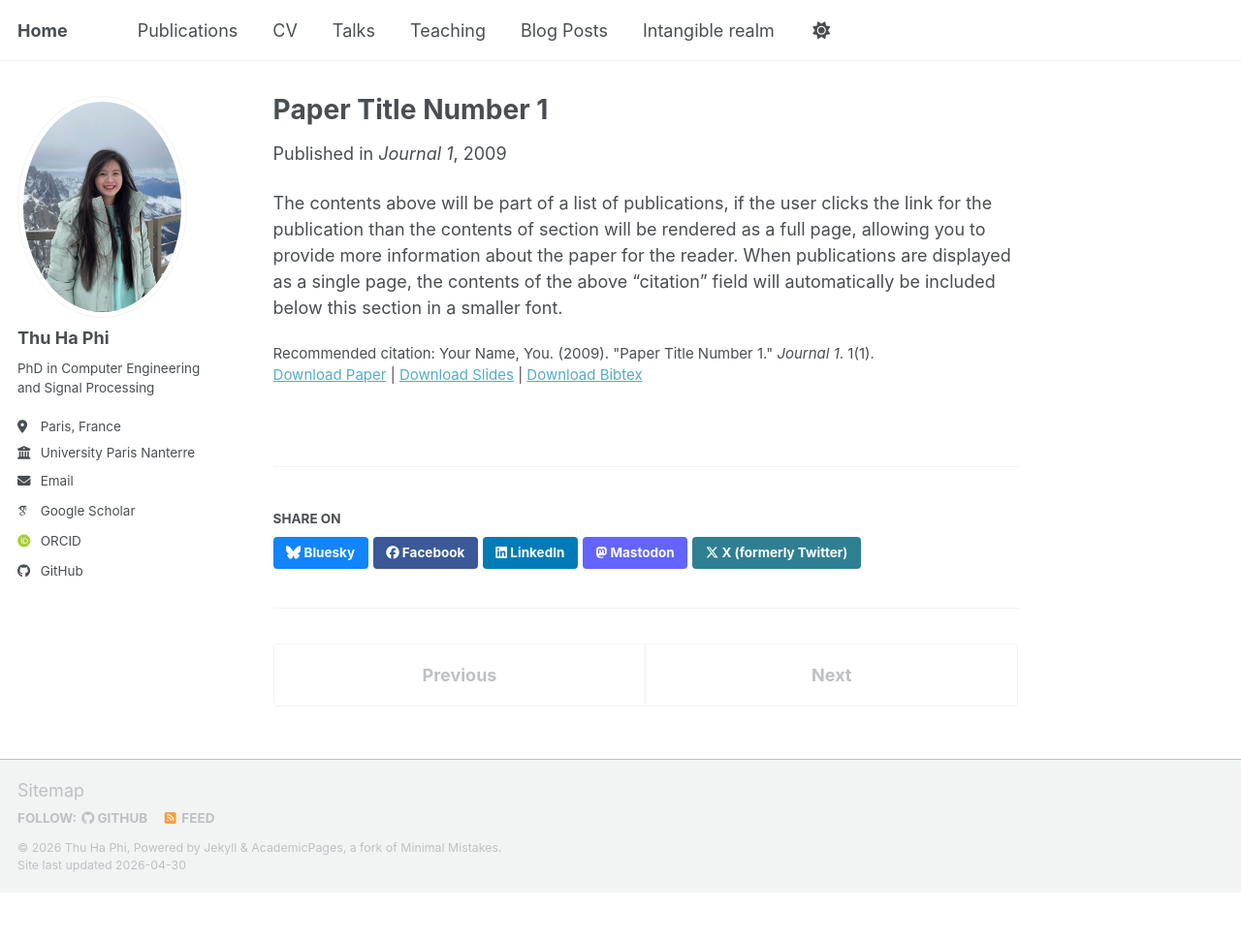
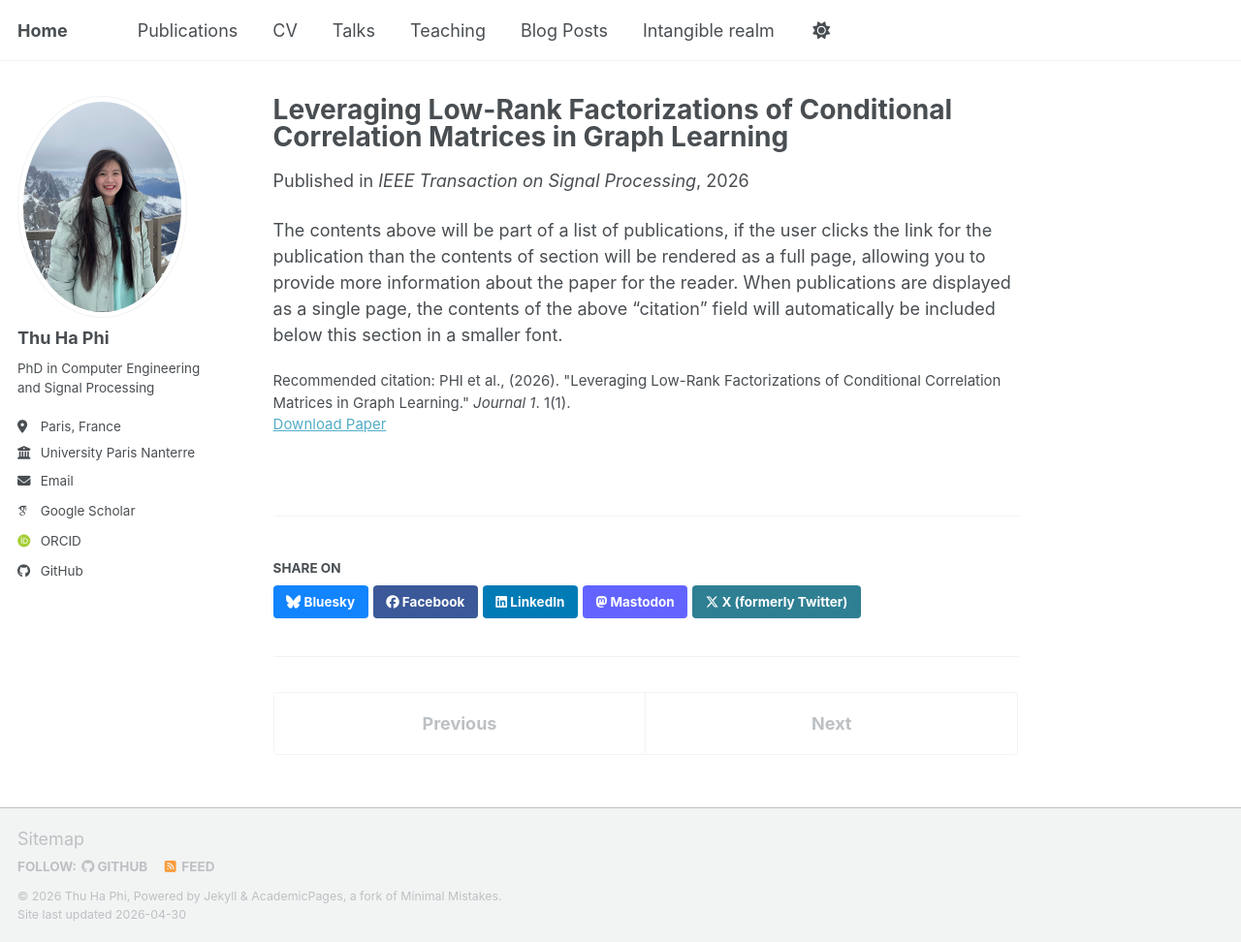
Before and after one commit to ChionanthusRetusus/thuhaphi.github.io, a Jekyll site: the page built from _publications/2009-10-01-paper-title-number-1.md, in a window 1280 px wide and 972 px high. Shown: the whole window at 97% size. Built offline with Jekyll 4.4.1, drawn with Linux system fonts in a browser that asks for light colours; some web fonts are replaced; a script bundle is joined from its source files by our own code; library files that are not in the unit come from our copies.

Commit message:
Update 2009-10-01-paper-title-number-1.md

```diff
--- a/_publications/2009-10-01-paper-title-number-1.md
+++ b/_publications/2009-10-01-paper-title-number-1.md
@@ -1,14 +1,12 @@
 ---
-title: "Paper Title Number 1"
+title: "Leveraging Low-Rank Factorizations of Conditional Correlation Matrices in Graph Learning"
 collection: publications
 category: manuscripts
-permalink: /publication/2009-10-01-paper-title-number-1
-excerpt: 'This paper is about the number 1. The number 2 is left for future work.'
-date: 2009-10-01
-venue: 'Journal 1'
-slidesurl: 'https://academicpages.github.io/files/slides1.pdf'
-paperurl: 'https://academicpages.github.io/files/paper1.pdf'
-bibtexurl: 'https://academicpages.github.io/files/bibtex1.bib'
-citation: 'Your Name, You. (2009). &quot;Paper Title Number 1.&quot; <i>Journal 1</i>. 1(1).'
+permalink: /publication/2026-01-22-Leveraging-Low-Rank-Factorizations-of-Conditional-Correlation-Matrices-in-Graph-Learning
+excerpt: ''
+date: 2026-01-22
+venue: 'IEEE Transaction on Signal Processing'
+paperurl: 'https://ieeexplore.ieee.org/abstract/document/11360769'
+citation: 'PHI et al., (2026). &quot;Leveraging Low-Rank Factorizations of Conditional Correlation Matrices in Graph Learning.&quot; <i>Journal 1</i>. 1(1).'
 ---
 The contents above will be part of a list of publications, if the user clicks the link for the publication than the contents of section will be rendered as a full page, allowing you to provide more information about the paper for the reader. When publications are displayed as a single page, the contents of the above "citation" field will automatically be included below this section in a smaller font.
```
